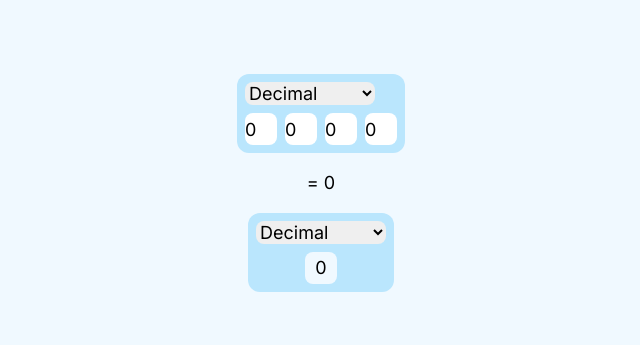
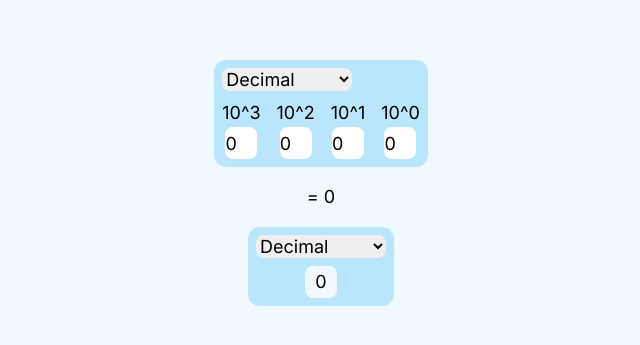
Before and after one commit to kevinthegreat1/number-converter, a Next.js app: page / in a window 1280 px wide. Shown: the part 217-562 px from the top of the page, without its empty margins (319-959 px from the left). Built offline with nearby package versions, Linux system fonts and the light colour scheme.

Commit message:
Refactor input

```diff
--- a/src/components/input-number.tsx
+++ b/src/components/input-number.tsx
@@ -20,19 +20,14 @@ export default function InputNumber({type, setNumber}: InputNumberProps) {
 
   return (
     <div className="flex flex-col items-center gap-4">
-      {radix == 10 && <div className="flex gap-2">
+      <div className={"flex " + (radix == 10 ? "gap-4" : radix <= 10 ? "gap-12" : "gap-16")}>
         {Array(digitCount).fill(null).map((_, i) => (
-          <input key={i} type="text" maxLength={1} defaultValue="0" className="w-8 h-8 rounded-lg" onChange={e => setDigits(digits.map((digit, j) => j == i ? e.target.value = e.target.value.replace(/\D/, "") : digit))}/>
-        ))}
-      </div>}
-      {radix != 10 && <div className={"flex " + (radix <= 10 ? "gap-12" : "gap-16")}>
-        {Array(digitCount).fill(null).map((_, i) => (
-          <div key={i}>
+          <div key={i} className="flex flex-col items-center">
             <div>{radix}^{digitCount - i - 1}</div>
             <input type="text" maxLength={1} defaultValue="0" className="w-8 h-8 rounded-lg" onChange={e => setDigits(digits.map((digit, j) => j == i ? regex ? e.target.value = e.target.value.replace(regex, "") : e.target.value : digit))}/>
           </div>
         ))}
-      </div>}
+      </div>
 
       {radix != 10 && !isNaN(value) && <div className="flex flex-col text-center gap-2">
         <div>= {actualDigits.map((digit, i) => `${parseInt(digit, radix)} × ${radix}^${actualDigits.length - i - 1}`).join(" + ")}</div>
```
